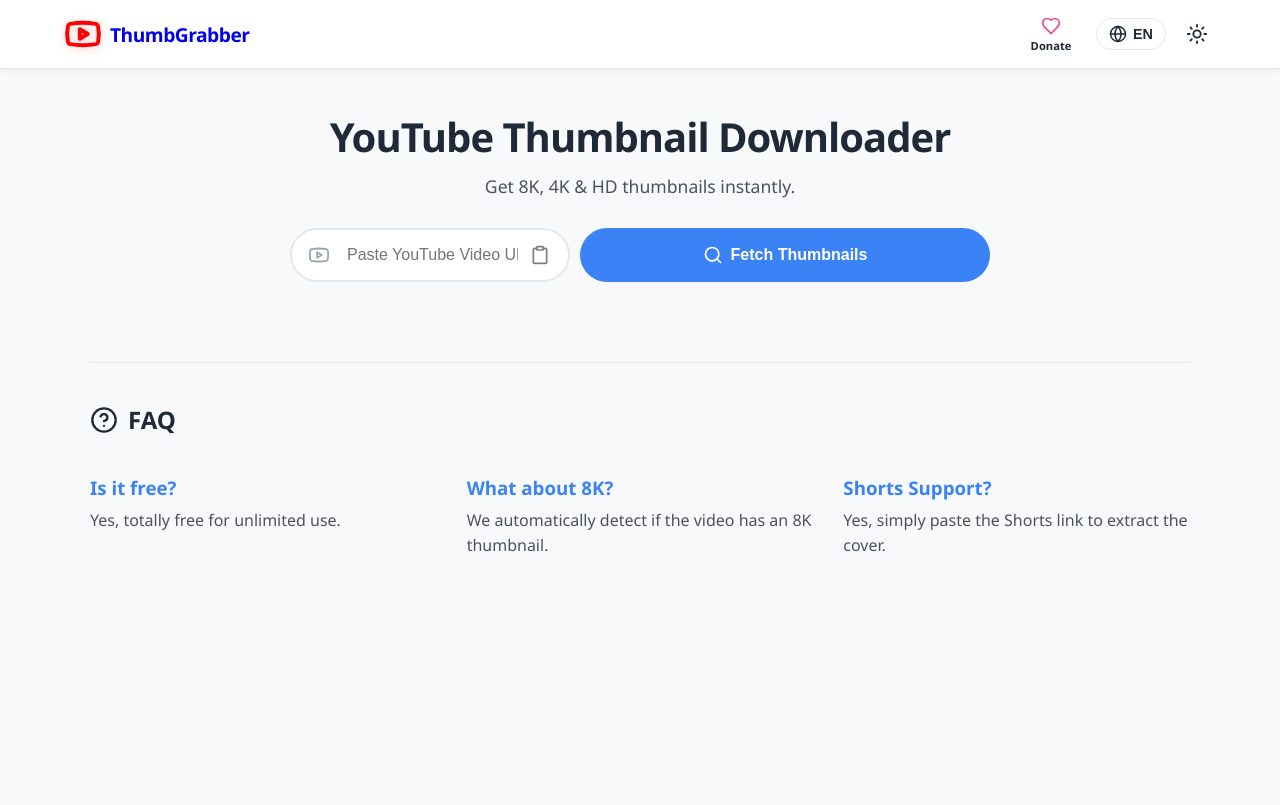
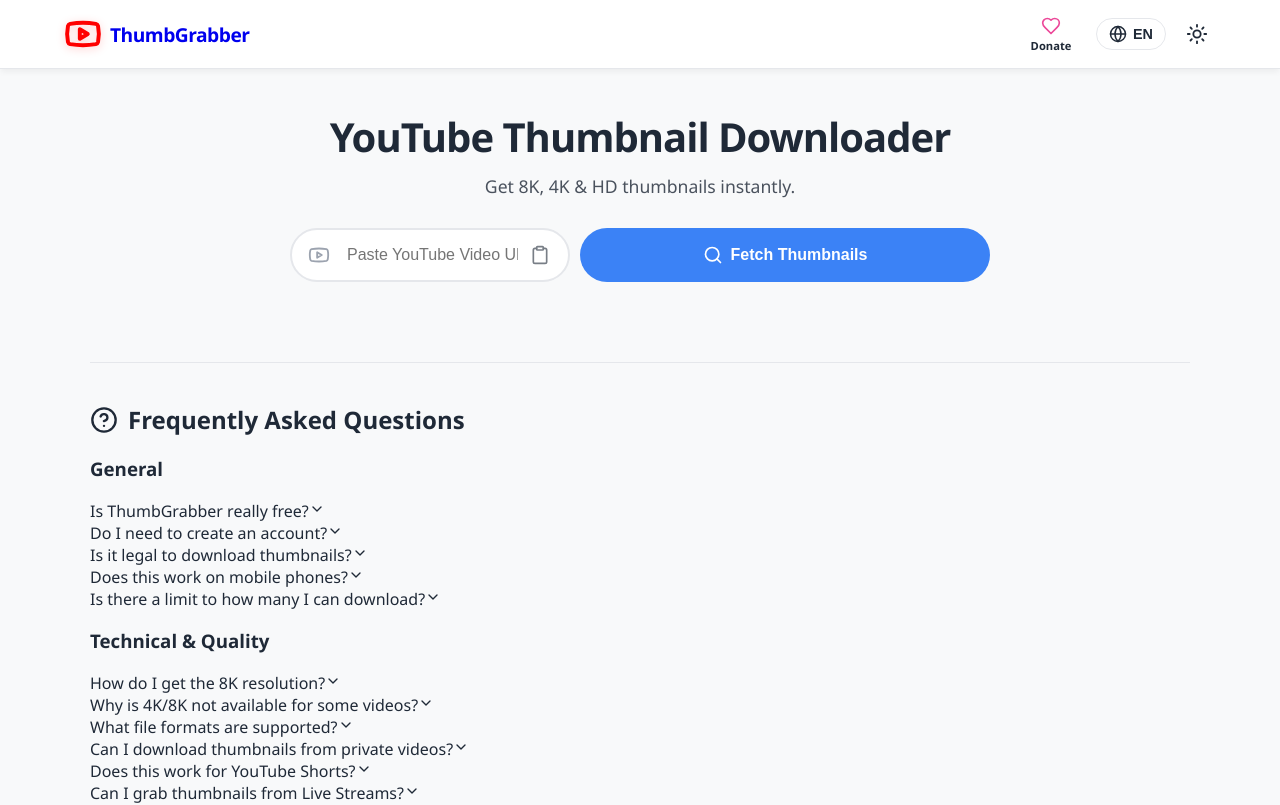
Before and after one commit to sahoriaj/thumbnail-downloader, a React (Create React App) app: page / in a window 1280 px wide. Shown: the top 805 px of the page. Built offline with nearby package versions, Linux system fonts and the light colour scheme.

Commit message:
Update Home.tsx

```diff
--- a/src/pages/Home.tsx
+++ b/src/pages/Home.tsx
@@ -1,9 +1,10 @@
 import React, { useState } from 'react';
 import axios from 'axios';
 import {
-  Youtube, Search, CheckCircle, HelpCircle, Clipboard, X, Download, Image as ImageIcon, Loader2
+  Youtube, Search, CheckCircle, Clipboard, X, Download, Image as ImageIcon, Loader2
 } from 'lucide-react';
 import { Thumbnail, AnalyzeResponse, Translation } from '../types';
+import FAQ from '../components/FAQ'; // Import the new FAQ
 
 interface HomeProps {
   lang: string;
@@ -157,14 +158,8 @@
           </div>
         )}
 
-        <div className="faq-section">
-          <div className="section-title"><HelpCircle /> {t.faq}</div>
-          <div className="faq-grid">
-            <div className="faq-item"><h3>Is it free?</h3><p>Yes, totally free for unlimited use.</p></div>
-            <div className="faq-item"><h3>What about 8K?</h3><p>We automatically detect if the video has an 8K thumbnail.</p></div>
-            <div className="faq-item"><h3>Shorts Support?</h3><p>Yes, simply paste the Shorts link to extract the cover.</p></div>
-          </div>
-        </div>
+        {/* REPLACED OLD FAQ WITH NEW COMPONENT */}
+        <FAQ />
     </>
   );
 };
```
